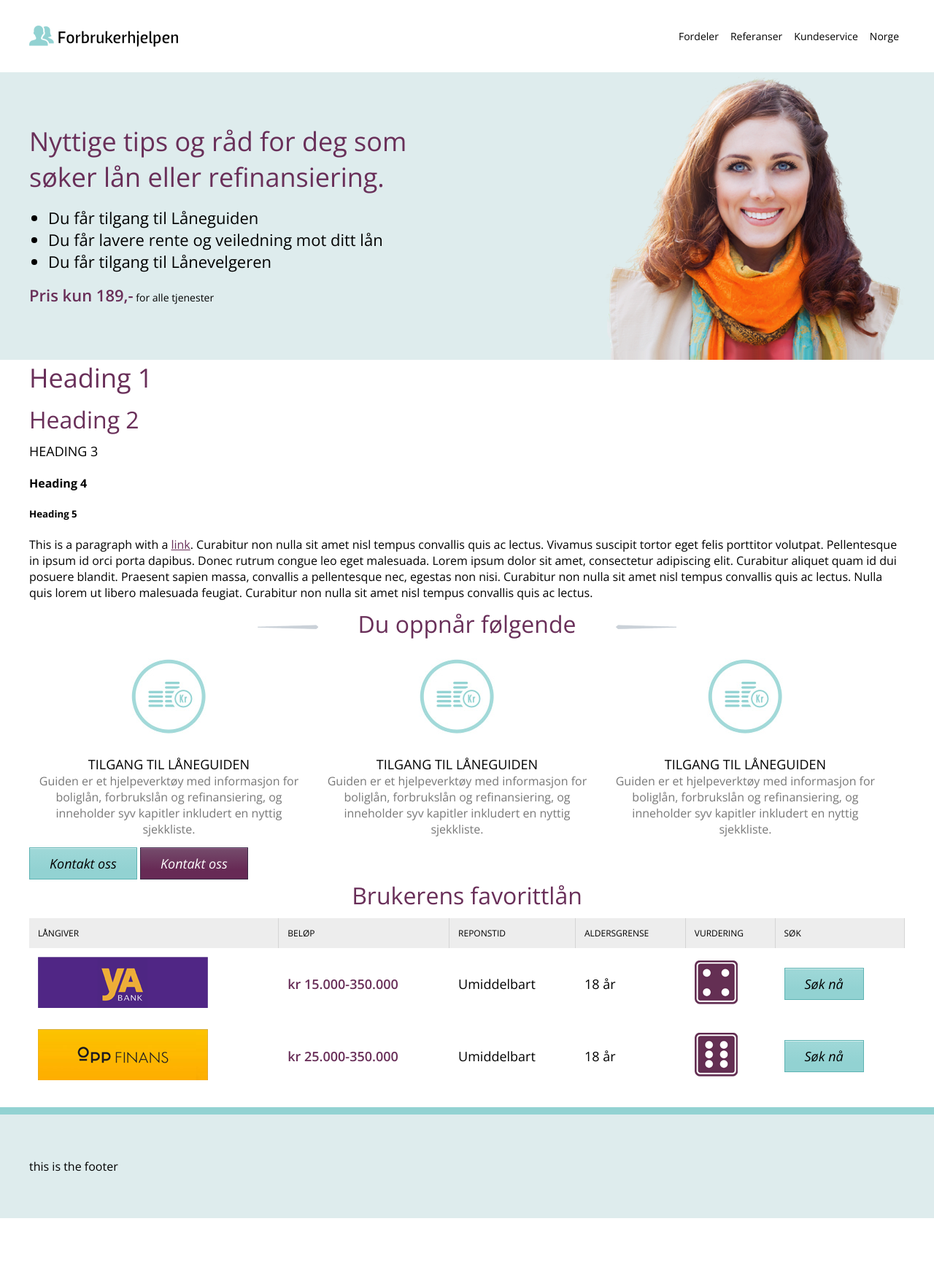
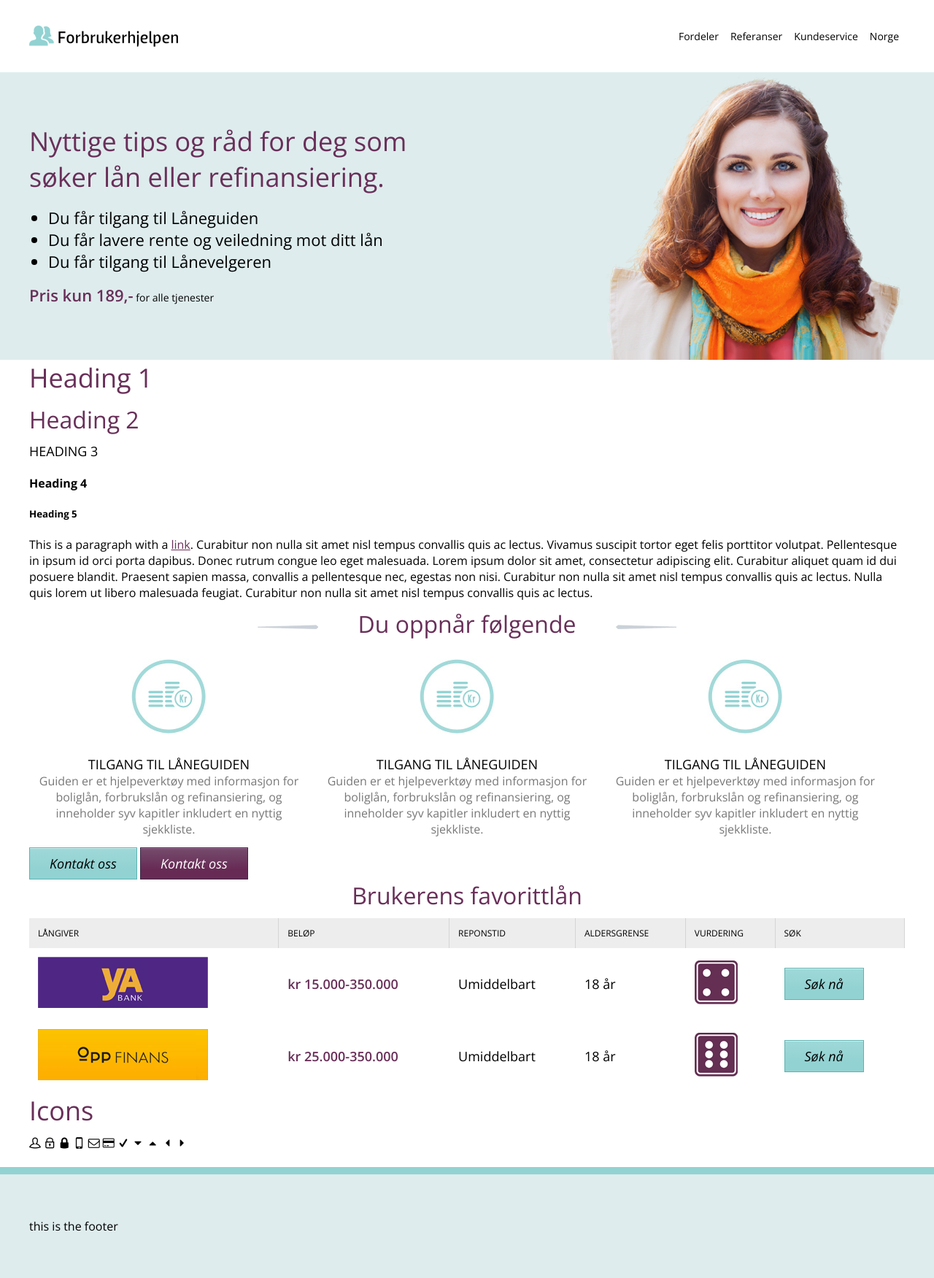
Before and after one commit to front/forbrukerhjelpen-static, a Jekyll site: the page built from index.html, in a window 1280 px wide. Shown: the whole page at 73% size. Built offline with Jekyll 4.4.1, drawn with Linux system fonts in a browser that asks for light colours; before the commit the page ends 1669 px from its top, so only the background shows below that.

Commit message:
#5812 Added custom icon font

```diff
--- a/_layouts/default.html
+++ b/_layouts/default.html
@@ -7,6 +7,7 @@
         <meta name="viewport" content="width=device-width">
         <!-- Custom CSS -->
         <link rel="stylesheet" href="/css/style.css">
+        <link rel="stylesheet" href="/css/icons.css">
     </head>
     <body>
 
--- /dev/null
+++ b/css/icons.css
@@ -0,0 +1,73 @@
+@charset "UTF-8";
+
+@font-face {
+  font-family: "forbrukerhjelpen";
+  src:url("/fonts/forbrukerhjelpen.eot");
+  src:url("/fonts/forbrukerhjelpen.eot?#iefix") format("embedded-opentype"),
+    url("/fonts/forbrukerhjelpen.woff") format("woff"),
+    url("/fonts/forbrukerhjelpen.ttf") format("truetype"),
+    url("/fonts/forbrukerhjelpen.svg#forbrukerhjelpen") format("svg");
+  font-weight: normal;
+  font-style: normal;
+
+}
+
+[data-icon]:before {
+  font-family: "forbrukerhjelpen" !important;
+  content: attr(data-icon);
+  font-style: normal !important;
+  font-weight: normal !important;
+  font-variant: normal !important;
+  text-transform: none !important;
+  speak: none;
+  line-height: 1;
+  -webkit-font-smoothing: antialiased;
+  -moz-osx-font-smoothing: grayscale;
+}
+
+[class^="icon-"]:before,
+[class*=" icon-"]:before {
+  font-family: "forbrukerhjelpen" !important;
+  font-style: normal !important;
+  font-weight: normal !important;
+  font-variant: normal !important;
+  text-transform: none !important;
+  speak: none;
+  line-height: 1;
+  -webkit-font-smoothing: antialiased;
+  -moz-osx-font-smoothing: grayscale;
+}
+
+.icon-user:before {
+  content: "c";
+}
+.icon-lock-light:before {
+  content: "a";
+}
+.icon-lock-dark:before {
+  content: "b";
+}
+.icon-mobile:before {
+  content: "d";
+}
+.icon-email:before {
+  content: "e";
+}
+.icon-credit-card:before {
+  content: "f";
+}
+.icon-check:before {
+  content: "g";
+}
+.icon-arrow-down:before {
+  content: "h";
+}
+.icon-arrow-up:before {
+  content: "i";
+}
+.icon-arrow-left:before {
+  content: "j";
+}
+.icon-arrow-right:before {
+  content: "k";
+}
--- a/index.html
+++ b/index.html
@@ -83,4 +83,18 @@ title: Forbrukerhjelpen
 			</tbody>
 		</table>
 	</div>
+	<h1>Icons</h1>
+	<div class="l-content">
+		<i class="icon-user"></i>
+		<i class="icon-lock-light"></i>
+		<i class="icon-lock-dark"></i>
+		<i class="icon-mobile"></i>
+		<i class="icon-email"></i>
+		<i class="icon-credit-card"></i>
+		<i class="icon-check"></i>
+		<i class="icon-arrow-down"></i>
+		<i class="icon-arrow-up"></i>
+		<i class="icon-arrow-left"></i>
+		<i class="icon-arrow-right"></i>
+	</div>
 </div>
```
Also changed, not shown: fonts/forbrukerhjelpen.ttf (added), fonts/forbrukerhjelpen.woff (added), 2 other files.
